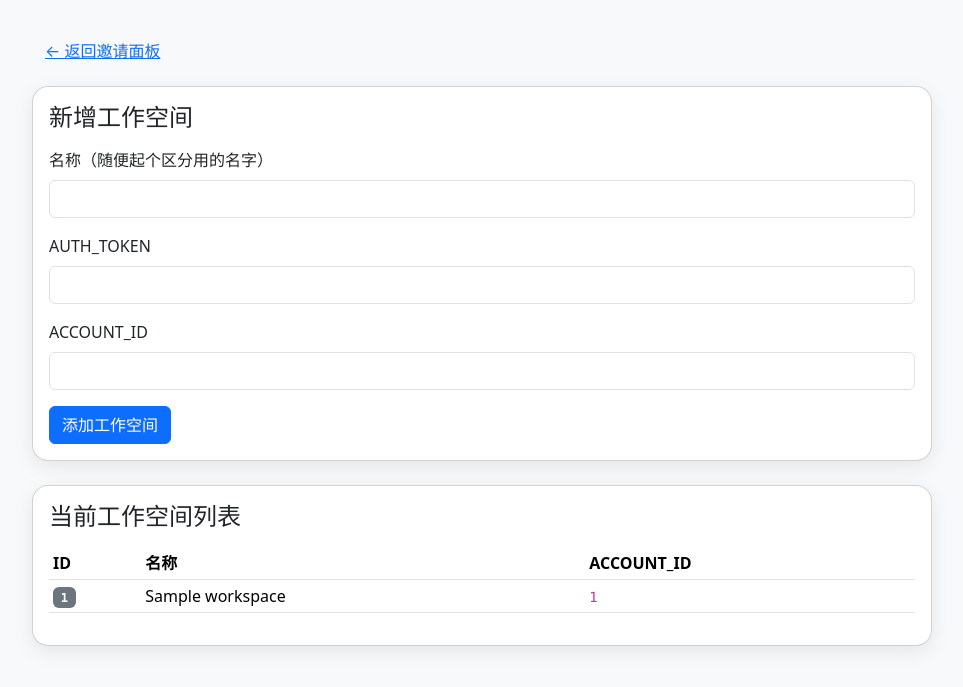
After one commit to ak0255/gt-invite, a Flask app: template templates/manage_workspaces.html in a window 1280 px wide. The commit adds this page. Shown: the top 687 px of the page, without its empty margins (158-1121 px from the left). Run offline with Flask 3, Linux system fonts and the light colour scheme; the template is opened without the code that fills it: most values are stand-ins (such as "Sample title", 1, 10 or a date in 2020).

Commit message:
use upstash

```diff
--- a/main.py
+++ b/main.py
@@ -13,6 +13,9 @@ app = Flask(__name__)
 app.secret_key = os.getenv("SECRET_KEY", "dev_secret_key")
 
 ACCESS_PASSWORD = os.getenv("ACCESS_PASSWORD", "")
+UPSTASH_REDIS_REST_URL = os.getenv("UPSTASH_REDIS_REST_URL")
+UPSTASH_REDIS_REST_TOKEN = os.getenv("UPSTASH_REDIS_REST_TOKEN")
+WORKSPACES_KEY = os.getenv("WORKSPACES_KEY", "workspaces")
 
 logging.getLogger("werkzeug").setLevel(logging.ERROR)
 app.logger.setLevel(logging.INFO)
@@ -31,8 +34,62 @@ CF_TURNSTILE_SITE_KEY = os.getenv("CF_TURNSTILE_SITE_KEY")
 STATS_CACHE_TTL = 60
 stats_cache = {}  # {workspace_id: {"timestamp": 0, "data": None}}
 
+def load_workspaces_from_upstash():
+    """从 Upstash Redis 读取工作空间配置列表"""
+    if not UPSTASH_REDIS_REST_URL or not UPSTASH_REDIS_REST_TOKEN:
+        return []
 
-def load_workspaces():
+    try:
+        resp = requests.get(
+            f"{UPSTASH_REDIS_REST_URL}/get/{WORKSPACES_KEY}",
+            headers={"Authorization": f"Bearer {UPSTASH_REDIS_REST_TOKEN}"},
+            timeout=5,
+        )
+        if resp.status_code != 200:
+            app.logger.error(
+                f"Upstash GET failed: {resp.status_code} {resp.text}"
+            )
+            return []
+
+        data = resp.json()
+        # Upstash REST API 的返回格式一般是 {"result": "xxx"}
+        value = data.get("result")
+        if not value:
+            return []
+
+        workspaces = json.loads(value)
+        if isinstance(workspaces, list):
+            return workspaces
+        else:
+            app.logger.error("Upstash workspaces value is not a list")
+            return []
+    except Exception as e:
+        app.logger.error(f"Failed to load workspaces from Upstash: {e}")
+        return []
+
+
+def save_workspaces_to_upstash(workspaces):
+    """把工作空间列表写入 Upstash Redis"""
+    if not UPSTASH_REDIS_REST_URL or not UPSTASH_REDIS_REST_TOKEN:
+        app.logger.warning("Upstash is not configured, skip saving workspaces")
+        return
+
+    try:
+        payload = json.dumps(workspaces, ensure_ascii=False)
+        resp = requests.post(
+            f"{UPSTASH_REDIS_REST_URL}/set/{WORKSPACES_KEY}",
+            headers={"Authorization": f"Bearer {UPSTASH_REDIS_REST_TOKEN}"},
+            data=payload.encode("utf-8"),
+            timeout=5,
+        )
+        if resp.status_code != 200:
+            app.logger.error(
+                f"Upstash SET failed: {resp.status_code} {resp.text}"
+            )
+    except Exception as e:
+        app.logger.error(f"Failed to save workspaces to Upstash: {e}")
+
+def load_workspaces_from_env():
     """加载工作空间配置，支持多种格式"""
     workspaces = []
 
@@ -78,10 +135,34 @@ def load_workspaces():
 
     return workspaces
 
+def load_workspaces():
+    """总入口：优先从 Upstash 读，没有再用环境变量"""
+    # 1. 先试试 Upstash
+    from_upstash = load_workspaces_from_upstash()
+    if from_upstash:
+        app.logger.info(f"Loaded {len(from_upstash)} workspaces from Upstash")
+        return from_upstash
+
+    # 2. 如果 Upstash 里还没配置，就走老的环境变量逻辑
+    from_env = load_workspaces_from_env()
+    if from_env:
+        app.logger.info(f"Loaded {len(from_env)} workspaces from env")
+        # 顺便写回 Upstash，后面就都从 Upstash 管理
+        save_workspaces_to_upstash(from_env)
+        return from_env
+
+    app.logger.warning("No workspaces configured")
+    return []
+
 
 # 全局加载工作空间配置
 WORKSPACES = load_workspaces()
 
+def save_workspaces(workspaces):
+    """更新内存中的 WORKSPACES 并同步到 Upstash"""
+    global WORKSPACES
+    WORKSPACES = workspaces
+    save_workspaces_to_upstash(workspaces)
 
 # 登录功能
 def is_authenticated():
@@ -107,6 +188,49 @@ def login():
 
     # 这里渲染一个简单的登录页面
     return render_template("login.html", error=error)
+
+@app.route("/admin/workspaces", methods=["GET", "POST"])
+def manage_workspaces():
+    if not is_authenticated():
+        return redirect(url_for("login"))
+
+    error = None
+    message = None
+    global WORKSPACES
+
+    if request.method == "POST":
+        name = request.form.get("name", "").strip()
+        authorization_token = request.form.get("authorization_token", "").strip()
+        account_id = request.form.get("account_id", "").strip()
+
+        if not name or not authorization_token or not account_id:
+            error = "名称、AUTH_TOKEN、ACCOUNT_ID 都不能为空。"
+        else:
+            for ws in WORKSPACES:
+                if ws["account_id"] == account_id:
+                    error = "该 ACCOUNT_ID 已存在。"
+                    break
+
+        if not error:
+            new_id = f"workspace{len(WORKSPACES) + 1}"
+            new_ws = {
+                "id": new_id,
+                "name": name,
+                "authorization_token": authorization_token,
+                "account_id": account_id,
+            }
+            WORKSPACES.append(new_ws)
+            save_workspaces(WORKSPACES)  # ← 核心：写入 Upstash
+            message = f"已成功添加工作空间：{name}"
+
+    return render_template(
+        "manage_workspaces.html",
+        workspaces=WORKSPACES,
+        error=error,
+        message=message,
+    )
+
+
 
 
 def get_workspace_by_id(workspace_id):
--- /dev/null
+++ b/templates/manage_workspaces.html
@@ -0,0 +1,92 @@
+<!DOCTYPE html>
+<html lang="zh-CN">
+<head>
+    <meta charset="UTF-8">
+    <title>管理工作空间 - ChatGPT Team 邀请管理</title>
+    <meta name="viewport" content="width=device-width, initial-scale=1.0">
+
+    <link href="https://cdn.jsdelivr.net/npm/bootstrap@5.3.0-alpha1/dist/css/bootstrap.min.css" rel="stylesheet">
+    <style>
+        body {
+            background: #f8f9fa;
+        }
+        .container-main {
+            max-width: 900px;
+            margin: 2rem auto;
+        }
+        .card {
+            border-radius: 16px;
+            box-shadow: 0 6px 20px rgba(0,0,0,0.08);
+        }
+        .badge-id {
+            font-family: monospace;
+        }
+    </style>
+</head>
+<body>
+<div class="container-main">
+    <div class="mb-3">
+        <a href="{{ url_for('index') }}" class="btn btn-link">&larr; 返回邀请面板</a>
+    </div>
+
+    <div class="card mb-4">
+        <div class="card-body">
+            <h4 class="card-title mb-3">新增工作空间</h4>
+
+            {% if error %}
+                <div class="alert alert-danger">{{ error }}</div>
+            {% endif %}
+            {% if message %}
+                <div class="alert alert-success">{{ message }}</div>
+            {% endif %}
+
+            <form method="post" action="{{ url_for('manage_workspaces') }}">
+                <div class="mb-3">
+                    <label class="form-label">名称（随便起个区分用的名字）</label>
+                    <input type="text" class="form-control" name="name" required>
+                </div>
+                <div class="mb-3">
+                    <label class="form-label">AUTH_TOKEN</label>
+                    <input type="text" class="form-control" name="authorization_token" required>
+                </div>
+                <div class="mb-3">
+                    <label class="form-label">ACCOUNT_ID</label>
+                    <input type="text" class="form-control" name="account_id" required>
+                </div>
+                <button type="submit" class="btn btn-primary">添加工作空间</button>
+            </form>
+        </div>
+    </div>
+
+    <div class="card">
+        <div class="card-body">
+            <h4 class="card-title mb-3">当前工作空间列表</h4>
+            {% if workspaces %}
+                <div class="table-responsive">
+                    <table class="table table-sm align-middle">
+                        <thead>
+                            <tr>
+                                <th>ID</th>
+                                <th>名称</th>
+                                <th>ACCOUNT_ID</th>
+                            </tr>
+                        </thead>
+                        <tbody>
+                            {% for ws in workspaces %}
+                                <tr>
+                                    <td><span class="badge bg-secondary badge-id">{{ ws.id }}</span></td>
+                                    <td>{{ ws.name }}</td>
+                                    <td><code>{{ ws.account_id }}</code></td>
+                                </tr>
+                            {% endfor %}
+                        </tbody>
+                    </table>
+                </div>
+            {% else %}
+                <p class="text-muted mb-0">暂无工作空间配置。</p>
+            {% endif %}
+        </div>
+    </div>
+</div>
+</body>
+</html>
```
Also changed, not shown: templates/index.html (+10 -5 lines).
